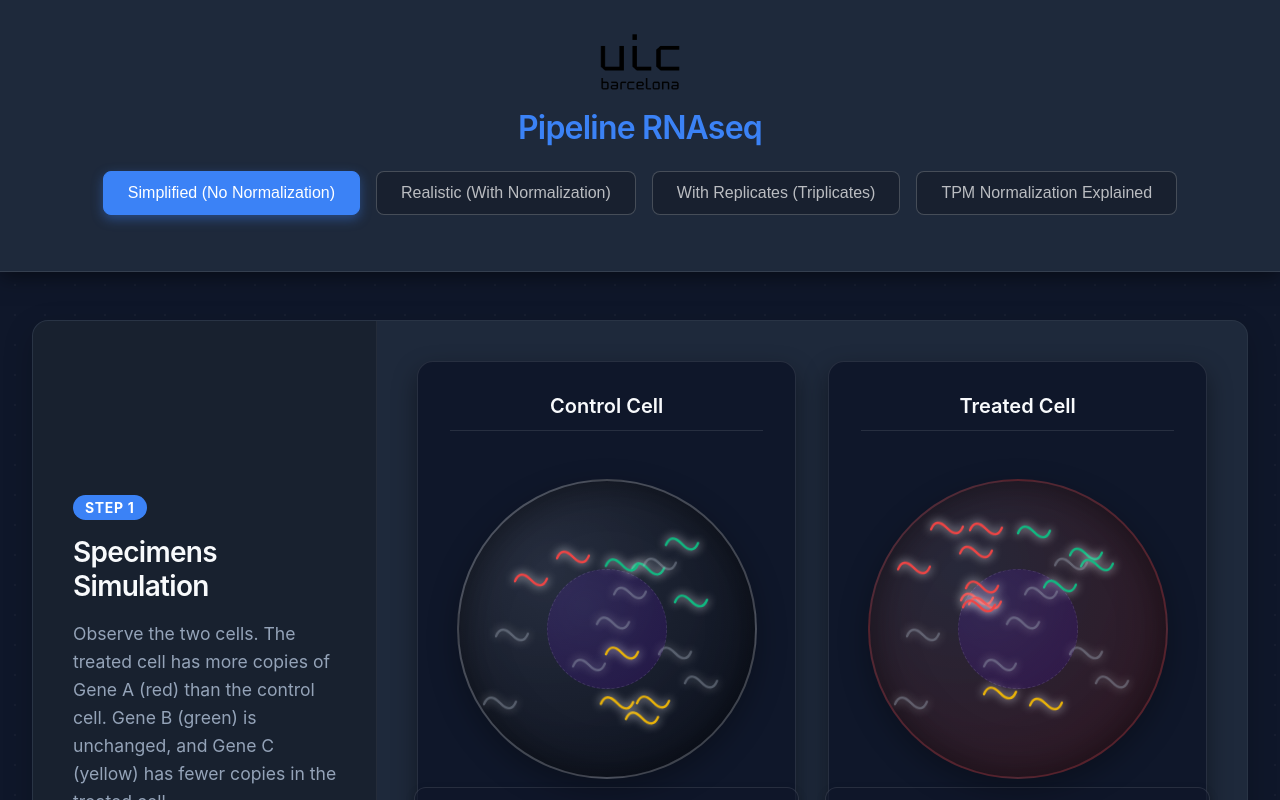
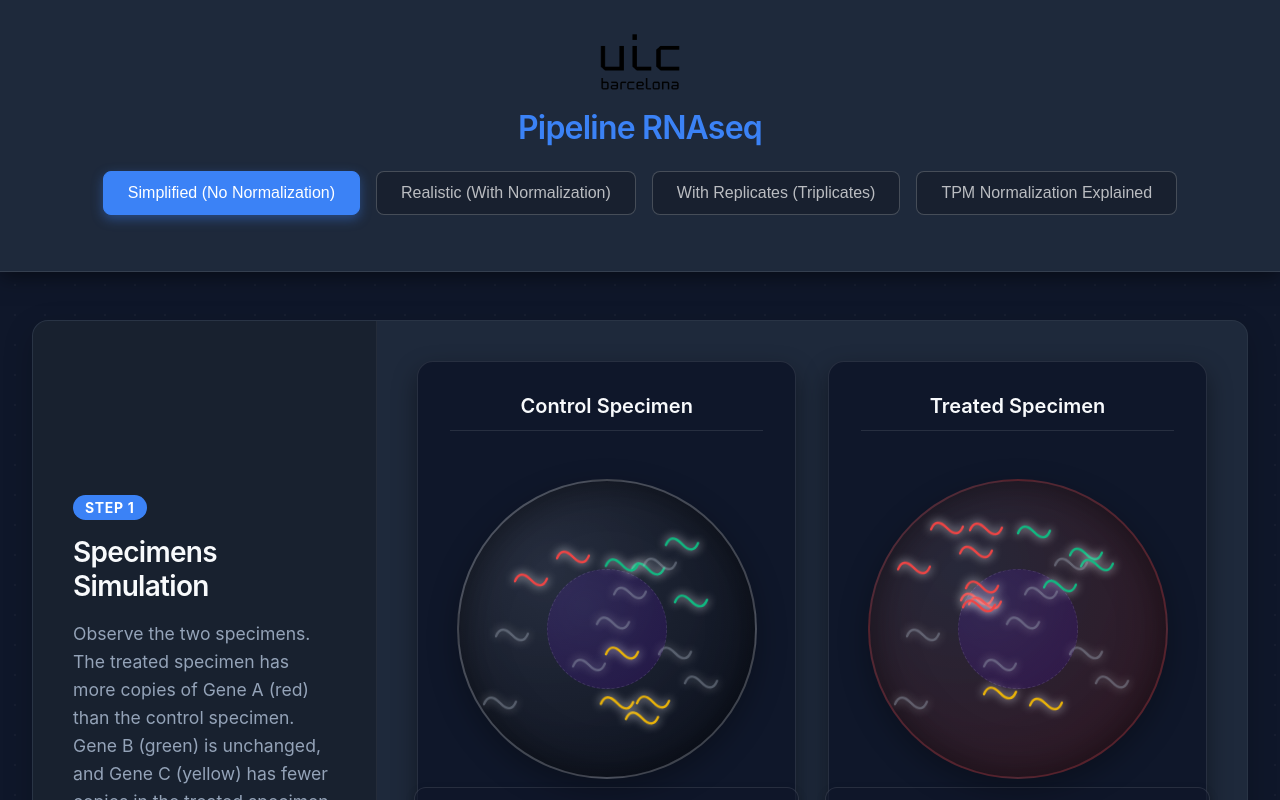
Before and after one commit to nicoaira/RNAseq-resumen-UIC, a React (Vite) app: page / in a window 1280 px wide. Shown: the top 800 px of the page. Built offline with nearby package versions, Linux system fonts and the light colour scheme.

Commit message:
replac ecells wioth specimens in text

```diff
--- a/src/App.jsx
+++ b/src/App.jsx
@@ -80,8 +80,8 @@ function App() {
       component: <Step1Simulation mode={mode} />,
       connector: mode === 'replicates' ? 'replicates' : 'dual',
       description: mode === 'replicates'
-        ? 'We use biological replicates (3 control cells, 3 treated cells) to account for natural variation within the same condition.'
-        : 'Observe the two cells. The treated cell has more copies of Gene A (red) than the control cell. Gene B (green) is unchanged, and Gene C (yellow) has fewer copies in the treated cell.'
+        ? 'We use biological replicates (3 control specimens, 3 treated specimens) to account for natural variation within the same condition.'
+        : 'Observe the two specimens. The treated specimen has more copies of Gene A (red) than the control specimen. Gene B (green) is unchanged, and Gene C (yellow) has fewer copies in the treated specimen.'
     },
     {
       id: 2,
--- a/src/components/Step1Simulation.jsx
+++ b/src/components/Step1Simulation.jsx
@@ -127,10 +127,10 @@ export default function Step1Simulation({ mode }) {
     return (
         <div className="step-container">
             <div className="simulation-area">
-                <ConditionBox title="Control Cell">
+                <ConditionBox title="Control Specimen">
                     <Cell genes={controlGenes} isTreated={false} />
                 </ConditionBox>
-                <ConditionBox title="Treated Cell">
+                <ConditionBox title="Treated Specimen">
                     <Cell genes={treatedGenes} isTreated={true} />
                 </ConditionBox>
             </div>
```
